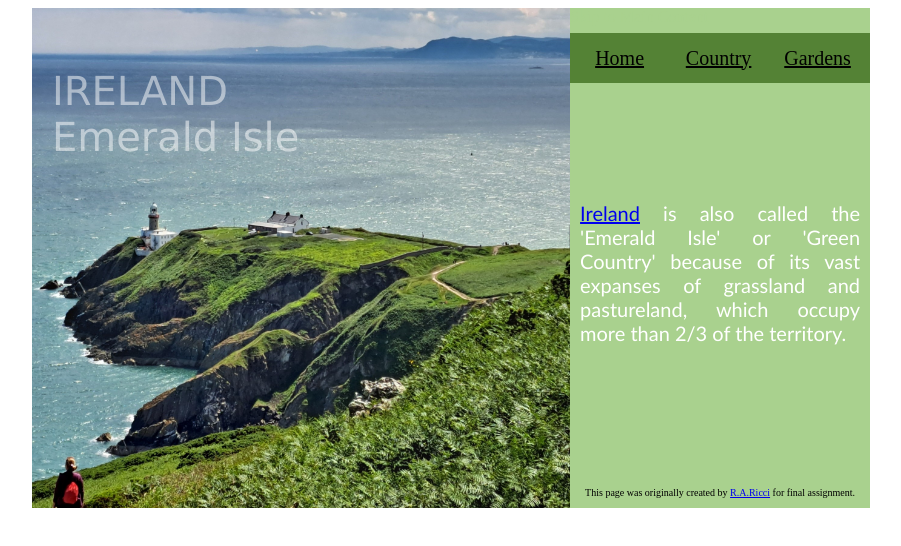
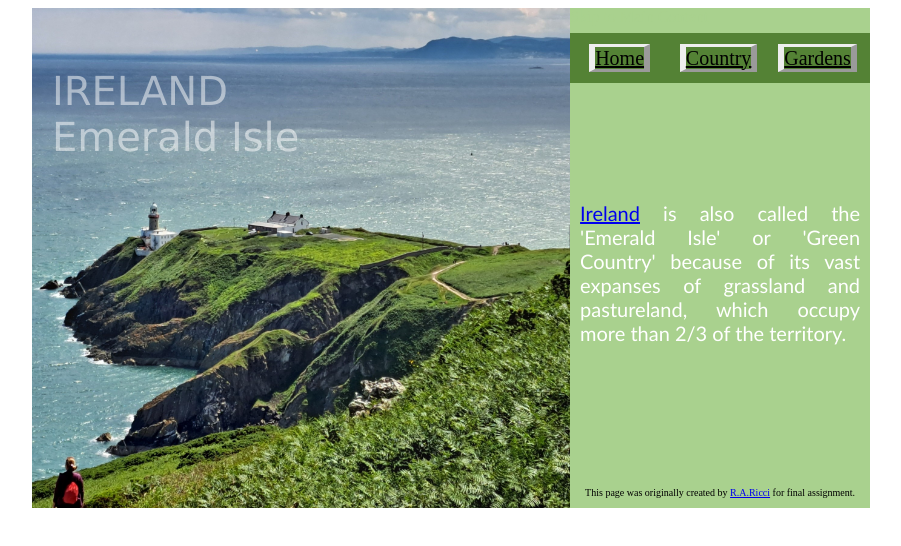
Before and after one commit to riccirx1/finalassessment, a plain HTML site: page index.html in a window 1280 px wide. Shown: the whole page, without its empty margins (189-1090 px from the left). Drawn offline with Linux system fonts and the light colour scheme.

Commit message:
Update styles.css

```diff
--- a/styles.css
+++ b/styles.css
@@ -159,8 +159,12 @@ ul{
 li>a{
     color: black;
     font-size: 20px;
+    border-width: 3px 6px;
+    border-style: outset;
 }
-
+li>a:active {
+    box-shadow: 4px 4px 4px #666666;
+}
 .textright {
     font-size: 20px;
     text-align: left;
```
